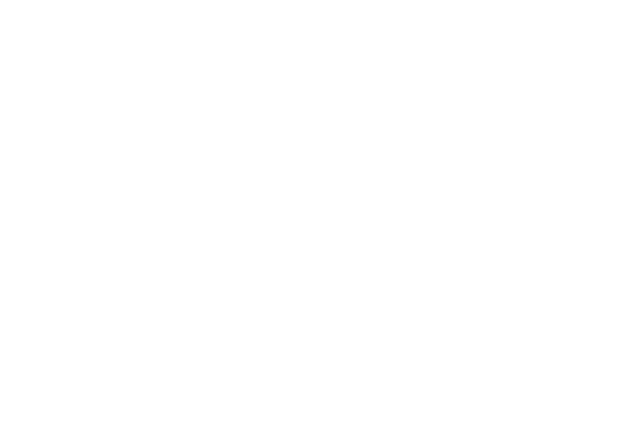
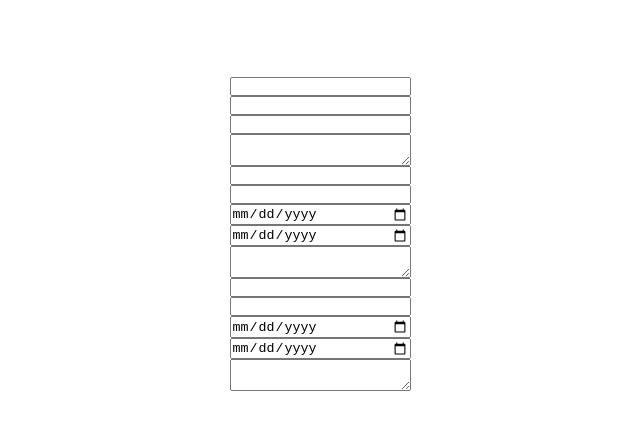
Before and after one commit to hebiscus/cv-react-builder, a React (Create React App) app: page / in a window 1280 px wide. Shown: the top 430 px of the page, without its empty margins (320-960 px from the left). Built offline with nearby package versions, Linux system fonts and the light colour scheme.

Commit message:
component forms + flex styling

```diff
--- a/src/App.js
+++ b/src/App.js
@@ -1,11 +1,25 @@
 import React from 'react';
 import { Component } from 'react';
 import './styles/App.css';
+import GeneralInfo from './components/GeneralInfo';
+import Education from './components/Education';
+import Experience from './components/Experience';
 
 class App extends Component {
+  constructor() {
+    super();
+    this.state = {
+
+    }
+  }
+
+
   render () {
     return (
-      <div>
+      <div className='app-content'>
+        <GeneralInfo />
+        <Experience />
+        <Education />
       </div>
     );
   }
--- a/src/components/Education.js
+++ b/src/components/Education.js
@@ -1,10 +1,24 @@
 import React from 'react';
 import { Component } from 'react';
+import '../styles/App.css';
 
 class Education extends Component {
+    constructor() {
+        super();
+        this.state = {
+
+        }
+    }
+
     render() {
         return <div>
-
+            <form className='education-from'>
+                <input type='text'></input>
+                <input type='text'></input>
+                <input type='date'></input>
+                <input type='date'></input>
+                <textarea></textarea>
+            </form>
         </div>
     }
 }
--- a/src/components/Experience.js
+++ b/src/components/Experience.js
@@ -1,10 +1,17 @@
 import React from 'react';
 import { Component } from 'react';
+import '../styles/App.css';
 
 class Experience extends Component {
     render() {
         return <div>
-
+            <form className='experience-form'>
+                <input type='text'></input>
+                <input type='text'></input>
+                <input type='date'></input>
+                <input type='date'></input>
+                <textarea></textarea>
+            </form>
         </div>
     }
 }
--- a/src/components/GeneralInfo.js
+++ b/src/components/GeneralInfo.js
@@ -1,10 +1,25 @@
 import React from 'react';
 import { Component } from 'react';
+import '../styles/App.css';
 
 class GeneralInfo extends Component {
+    constructor() {
+        super();
+        this.state = {
+
+        }
+    }
+
+
+
     render() {
         return <div>
-
+            <form className='general-form'>
+                <input type='text'></input>
+                <input type='email'></input>
+                <input type='tel'></input>
+                <textarea></textarea>
+            </form>
         </div>
     }
 }
--- a/src/styles/App.css
+++ b/src/styles/App.css
@@ -1,38 +1,13 @@
-.App {
+.app-content {
+  display: flex;
+  flex-direction: column;
+  justify-content: center;
+  align-items: center;
   text-align: center;
+  padding-top: 6%;
 }
 
-.App-logo {
-  height: 40vmin;
-  pointer-events: none;
-}
-
-@media (prefers-reduced-motion: no-preference) {
-  .App-logo {
-    animation: App-logo-spin infinite 20s linear;
-  }
-}
-
-.App-header {
-  background-color: #282c34;
-  min-height: 100vh;
+.general-form, .experience-form, .education-from {
   display: flex;
   flex-direction: column;
-  align-items: center;
-  justify-content: center;
-  font-size: calc(10px + 2vmin);
-  color: white;
 }
-
-.App-link {
-  color: #61dafb;
-}
-
-@keyframes App-logo-spin {
-  from {
-    transform: rotate(0deg);
-  }
-  to {
-    transform: rotate(360deg);
-  }
-}
--- a/src/styles/index.css
+++ b/src/styles/index.css
@@ -1,4 +1,11 @@
+* {
+  margin: 0;
+  padding: 0;
+  box-sizing: border-box;
+}
+
 body {
+  min-height: 100vh;
   margin: 0;
   font-family: -apple-system, BlinkMacSystemFont, 'Segoe UI', 'Roboto', 'Oxygen',
     'Ubuntu', 'Cantarell', 'Fira Sans', 'Droid Sans', 'Helvetica Neue',
```
